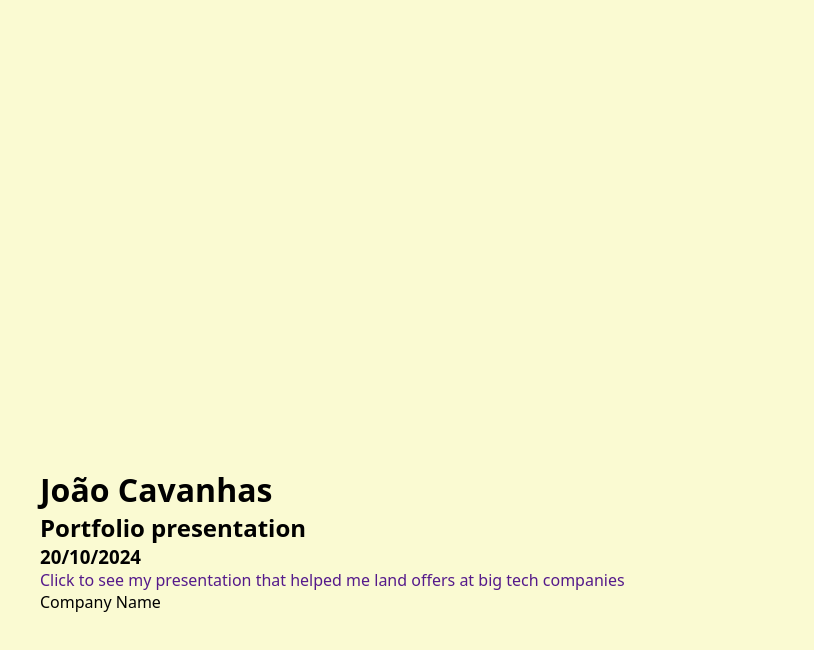
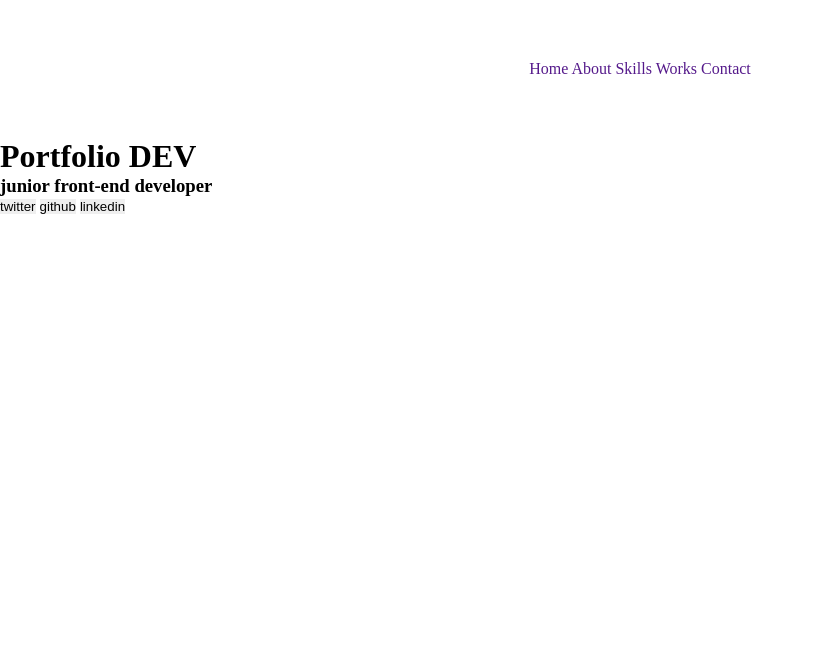
Before and after one commit to joaocavanhass/portfolio-dev.html, a plain HTML site: page src/index.html in a window 1280 px wide. Shown: the whole page, without its empty margins (0-814 px from the left). Drawn offline with Linux system fonts and the light colour scheme.

Commit message:
feat: update portfolio

```diff
--- a/src/index.html
+++ b/src/index.html
@@ -8,12 +8,27 @@
     <title>my portfolio</title>
 </head>
 <body>
-    <div class="content">
-        <h1>João Cavanhas</h1>
-        <h2>Portfolio presentation</h2>
-        <h3>20/10/2024</h3>
-        <a href="">Click to see my presentation that helped me land offers at big tech companies</a>
-        <p>Company Name</p>
+    <div class="header">
+        <div class="header-content">
+            <header>
+            <a href="">Home</a>
+            <a href="">About</a>
+            <a href="">Skills</a>
+            <a href="">Works</a>
+            <a href="">Contact</a>
+            </header>
+        </div>
+    <div class="hero-content">
+        <main>
+            <h1>Portfolio DEV</h1>
+            <h3>junior front-end developer</h3>
+            <div class="hero-button">
+                <button>twitter</button>
+                <button>github</button>
+                <button>linkedin</button>
+            </div>
+        </main>
+    </div>
     </div>
 </body>
 </html>
--- a/src/style.css
+++ b/src/style.css
@@ -1,16 +1,13 @@
 @import url('/src/styles/global.css');
 
-body {
-    background-color: lightgoldenrodyellow;
-    font-family: system-ui, -apple-system, BlinkMacSystemFont, 'Segoe UI', Roboto, Oxygen, Ubuntu, Cantarell, 'Open Sans', 'Helvetica Neue', sans-serif;
+
+.header-content {
+    display: flex;
+    align-items: center;
+    justify-content: space-around;
+
+    padding: 60px 45px;
+    width: 100%;
+
+    gap: 80px;
 }
-
-.content {
-    height: 1080px;
-    width: 100%;
-    display: flex;
-    flex-direction: column;
-    justify-content: center;
-    padding: 40px;
-
-}
```
Also changed, not shown: src/images/Union.svg (added), src/images/Vector.svg (added), src/images/ant-design_twitter-circle-filled.svg (added), src/images/telegram-cloud-photo-size-2-592153377848273157-c 1.png (deleted).
